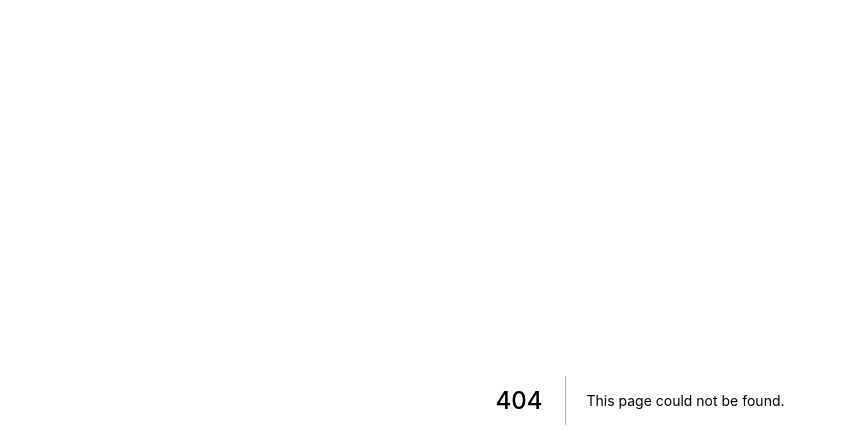
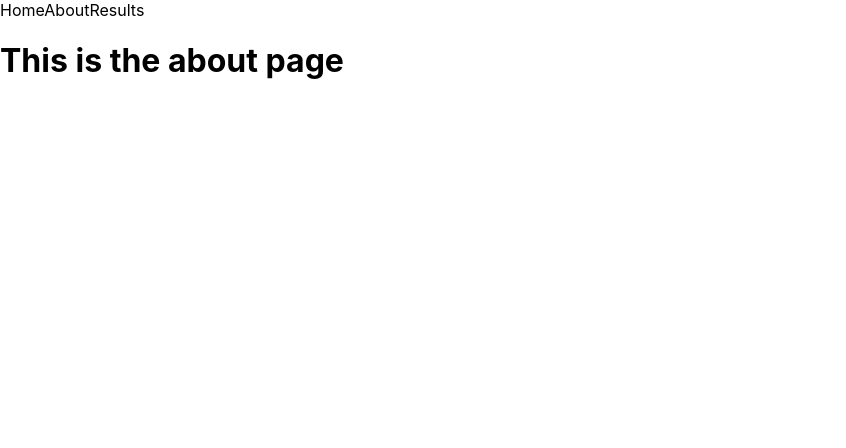
Before and after one commit to joelansbro/blog-aggregator, a Next.js app: page /about in a window 1280 px wide. Before the commit this address had no page. Shown: the top 448 px of the page, without its empty margins (0-846 px from the left). Built offline with nearby package versions, Linux system fonts and the light colour scheme.

Commit message:
scaffolding
setup basic scaffolding for a home about and results page alongside a navbar

```diff
--- /dev/null
+++ b/components/navbar.js
@@ -0,0 +1,20 @@
+import Link from "next/link";
+
+const Navbar = () => {
+
+    return(
+        <div>
+            <Link href="/">
+                <a>Home</a>
+            </Link>
+            <Link href="/about">
+                <a>About</a>
+            </Link>
+            <Link href="/result">
+                <a>Results</a>
+            </Link>
+        </div>
+    )
+}
+
+export default Navbar;
--- a/pages/_app.js
+++ b/pages/_app.js
@@ -1,7 +1,15 @@
+import Navbar from '../components/Navbar'
 import '../styles/globals.css'
 
+// used for persistance between pages
+
 function MyApp({ Component, pageProps }) {
-  return <Component {...pageProps} />
+  return(
+    <div>
+      <Navbar/>
+      <Component {...pageProps} />
+    </div>
+  )
 }
 
 export default MyApp
--- /dev/null
+++ b/pages/about.js
@@ -0,0 +1,12 @@
+
+
+
+const About = () => {
+    return(
+        <div>
+        <h1>This is the about page</h1>
+        </div>
+    )
+}
+
+export default About;
--- a/pages/index.js
+++ b/pages/index.js
@@ -1,8 +1,11 @@
+
+
 const Index = () =>{
   console.log("Hello there!");
   return (
     <div>
       <h1>Blog Aggregator</h1>
+
     </div>
   )
 } ;
```
Also changed, not shown: pages/result.js (added, +12 -0 lines).
